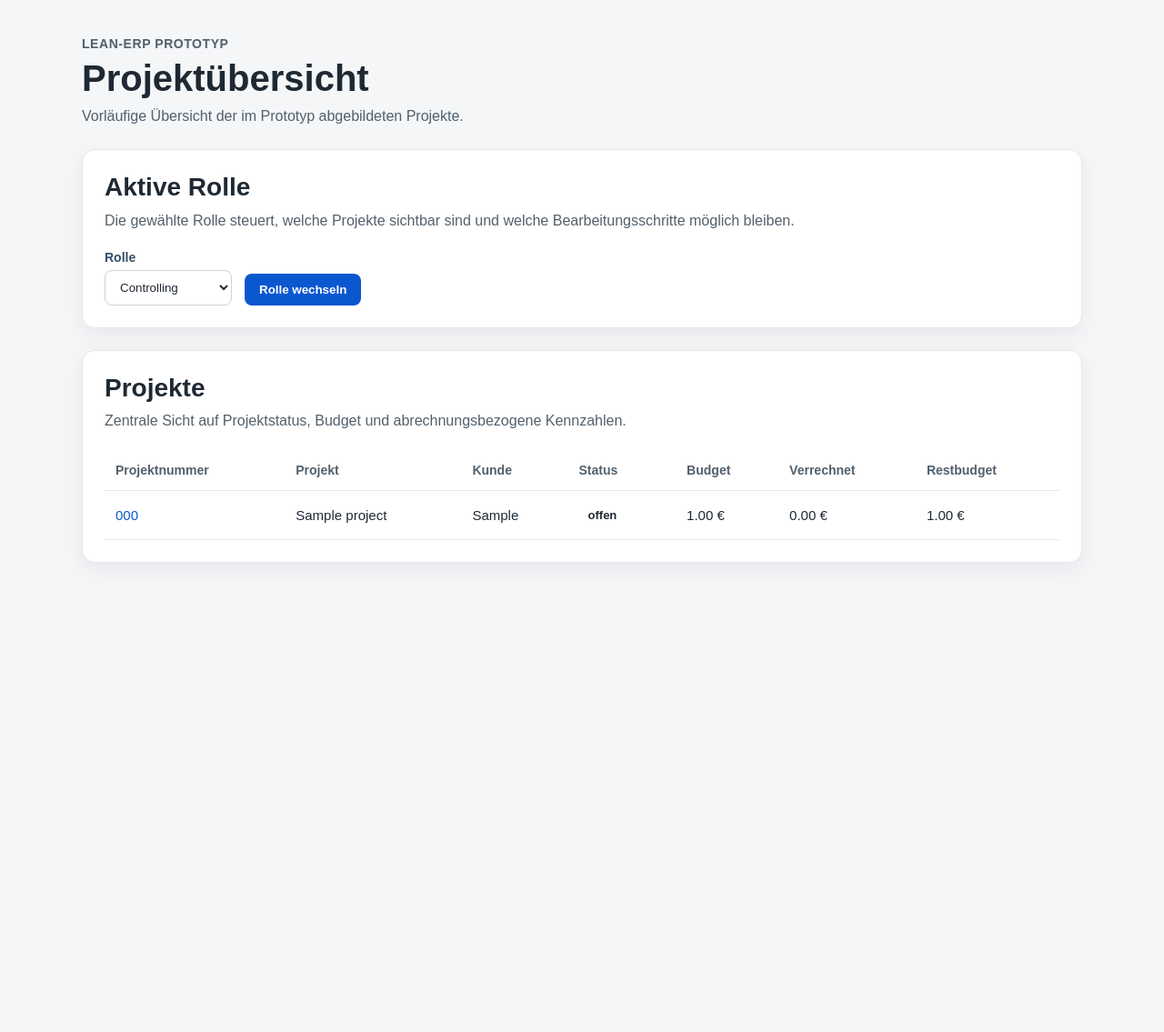
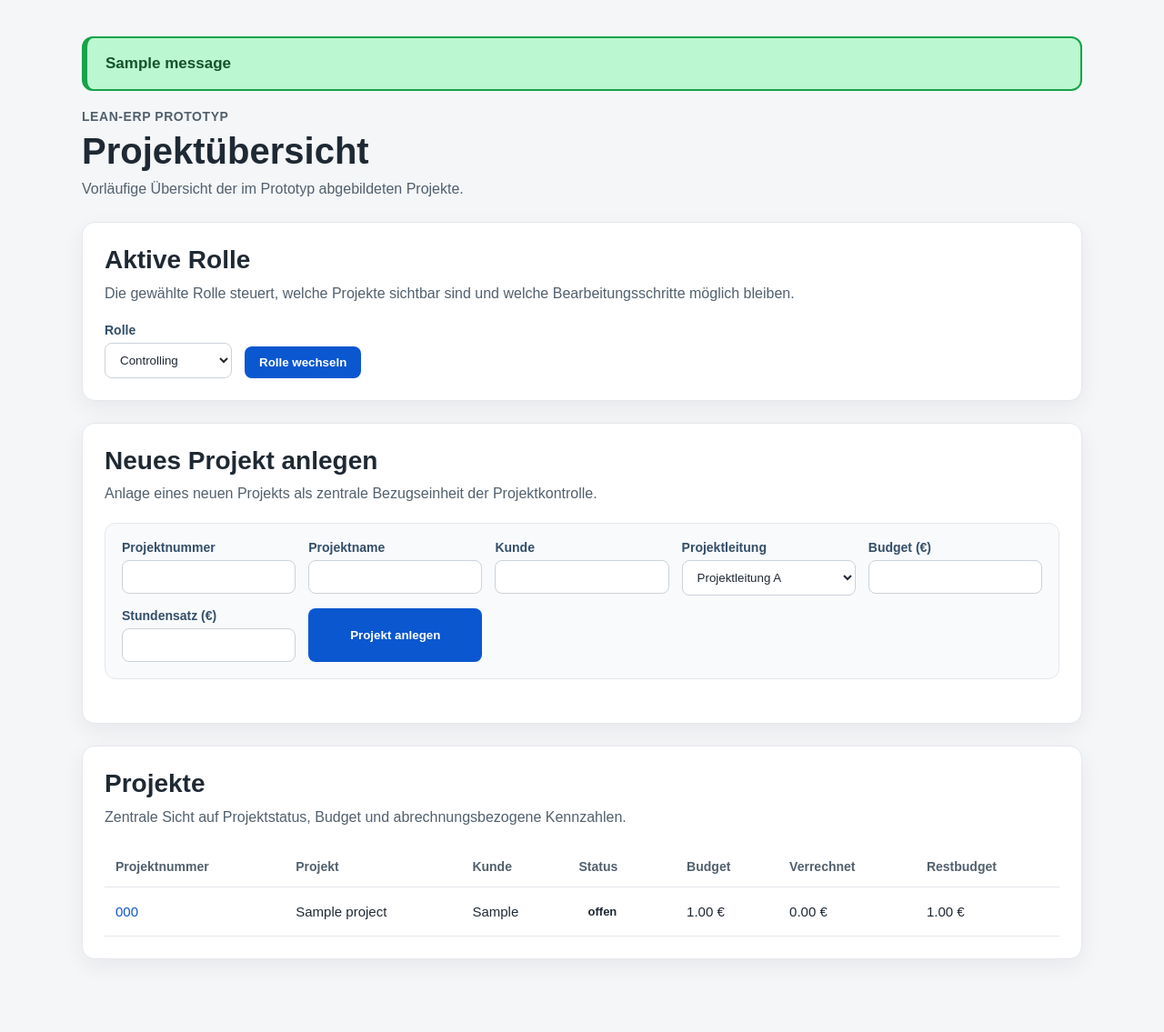
Before and after one commit to viccylng/Masterarbeit, a Flask app: page / in a window 1280 px wide. Shown: the whole page at 91% size. Before the commit the page ends 619 px from the top, so only its background shows below. Run offline with Flask 3, Linux system fonts and the light colour scheme; tables that the repository leaves empty hold one stand-in row (values such as "Sample post"); one stand-in notice (Sample message) is shown.

Commit message:
Projektanlage mit Validierung und Dopplungsprüfung ergänzt, Flash-Meldungen auffälliger gestaltet

```diff
--- a/prototyp/app.py
+++ b/prototyp/app.py
@@ -101,6 +101,10 @@ def can_edit_project(role):
 
 def can_add_order(role):
     """Wer darf Bestellungen erfassen? Nur Controlling."""
+    return role == "controlling"
+
+def can_add_project(role):
+    """Wer darf neue Projekte anlegen? Nur Controlling."""
     return role == "controlling"
 
 def can_set_status(role, new_status):
@@ -220,6 +224,58 @@ def add_order(project_id):
     flash("Bestellung wurde erfasst.", "success")
     return redirect(url_for("project_detail", project_id=project_id, role=current_role))
 
+@app.route("/projects/new", methods=["POST"])
+def add_project():
+    current_role = get_form_role()
+
+    if not can_add_project(current_role):
+        abort(403)
+
+    project_number = request.form["project_number"].strip()
+    name = request.form["name"].strip()
+    customer = request.form["customer"].strip()
+    project_manager = request.form["project_manager"].strip()
+    budget = parse_positive_number(request.form["budget"])
+    hourly_rate = parse_positive_number(request.form["hourly_rate"])
+
+    if not project_number or not name or not customer or not project_manager:
+        flash("Bitte alle Pflichtfelder des Projekts ausfüllen.", "error")
+        return redirect(url_for("index", role=current_role))
+
+    if budget is None:
+        flash("Bitte für das Budget eine positive Zahl angeben.", "error")
+        return redirect(url_for("index", role=current_role))
+
+    if hourly_rate is None:
+        flash("Bitte für den Stundensatz eine positive Zahl angeben.", "error")
+        return redirect(url_for("index", role=current_role))
+
+    # Projektnummer muss eindeutig sein.
+    existing = Project.query.filter_by(project_number=project_number).first()
+    if existing is not None:
+        flash(f"Die Projektnummer {project_number} ist bereits vergeben.", "error")
+        return redirect(url_for("index", role=current_role))
+
+    project = Project(
+        project_number=project_number,
+        name=name,
+        customer=customer,
+        status="In Bearbeitung",
+        budget=budget,
+        project_manager=project_manager,
+        hourly_rate=hourly_rate,
+    )
+    db.session.add(project)
+
+    AuditEntry.create(
+        project,
+        "Projekt angelegt",
+        f"Projekt '{name}' ({project_number}) wurde im System angelegt.",
+    )
+
+    db.session.commit()
+    flash("Projekt wurde angelegt.", "success")
+    return redirect(url_for("project_detail", project_id=project.id, role=current_role))
 
 @app.route("/projects/<int:project_id>/services/<int:service_id>/update-status", methods=["POST"])
 def update_service_status(project_id, service_id):
--- a/prototyp/static/style.css
+++ b/prototyp/static/style.css
@@ -299,3 +299,25 @@ button:hover {
     align-items: flex-end;
     flex-wrap: wrap;
 }
+
+.flash {
+    padding: 18px 20px;
+    border-radius: 12px;
+    margin-bottom: 20px;
+    font-size: 17px;
+    font-weight: 700;
+    border: 2px solid transparent;
+    border-left-width: 6px;
+}
+
+.flash-success {
+    background: #bbf7d0;
+    color: #14532d;
+    border-color: #16a34a;
+}
+
+.flash-error {
+    background: #fecaca;
+    color: #7f1d1d;
+    border-color: #dc2626;
+}
--- a/prototyp/templates/index.html
+++ b/prototyp/templates/index.html
@@ -8,6 +8,13 @@
 </head>
 <body>
     <main class="container">
+        {% with messages = get_flashed_messages(with_categories=true) %}
+            {% if messages %}
+                {% for category, message in messages %}
+                <div class="flash flash-{{ category }}">{{ message }}</div>
+                {% endfor %}
+            {% endif %}
+        {% endwith %}
         <section class="page-header">
             <div>
                 <p class="eyebrow">Lean-ERP Prototyp</p>
@@ -38,6 +45,57 @@
                 <button type="submit">Rolle wechseln</button>
             </form>
         </section>
+
+
+        {% if current_role == "controlling" %}
+        <section class="card">
+            <div class="card-header">
+                <h2>Neues Projekt anlegen</h2>
+                <p>Anlage eines neuen Projekts als zentrale Bezugseinheit der Projektkontrolle.</p>
+            </div>
+
+            <form action="{{ url_for('add_project') }}" method="post" class="service-form">
+                <input type="hidden" name="role" value="{{ current_role }}">
+
+                <div class="form-row">
+                    <label for="project_number">Projektnummer</label>
+                    <input type="text" id="project_number" name="project_number" required>
+                </div>
+
+                <div class="form-row">
+                    <label for="name">Projektname</label>
+                    <input type="text" id="name" name="name" required>
+                </div>
+
+                <div class="form-row">
+                    <label for="customer">Kunde</label>
+                    <input type="text" id="customer" name="customer" required>
+                </div>
+
+                <div class="form-row">
+                    <label for="project_manager">Projektleitung</label>
+                    <select id="project_manager" name="project_manager" required>
+                        <option value="Projektleitung A">Projektleitung A</option>
+                        <option value="Projektleitung B">Projektleitung B</option>
+                    </select>
+                </div>
+
+                <div class="form-row">
+                    <label for="budget">Budget (€)</label>
+                    <input type="number" id="budget" name="budget" step="0.01" min="0.01" required
+                           title="Bitte ein positives Budget angeben.">
+                </div>
+
+                <div class="form-row">
+                    <label for="hourly_rate">Stundensatz (€)</label>
+                    <input type="number" id="hourly_rate" name="hourly_rate" step="0.01" min="0.01" required
+                           title="Bitte einen positiven Stundensatz angeben.">
+                </div>
+
+                <button type="submit">Projekt anlegen</button>
+            </form>
+        </section>
+        {% endif %}
 
         <section class="card">
             <div class="card-header">
--- a/prototyp/templates/invoice_draft.html
+++ b/prototyp/templates/invoice_draft.html
@@ -54,7 +54,7 @@
                 </div>
                 <div class="info-item">
                     <span class="info-label">Stundensatz</span>
-                    <span class="info-value">{{ "%.2f"|format(project.hourly_rate) }} €</span>
+                    <span class="info-value">{{ project.hourly_rate|euro }} €</span>
                 </div>
             </div>
         </section>
@@ -100,7 +100,7 @@
                 </div>
                 <div class="summary-card">
                     <span class="summary-label">Entwurfsbetrag</span>
-                    <span class="summary-value">{{ "%.2f"|format(total_amount) }} €</span>
+                    <span class="summary-value">{{ total_amount|euro }} €</span>
                 </div>
             </div>
             {% else %}
```
